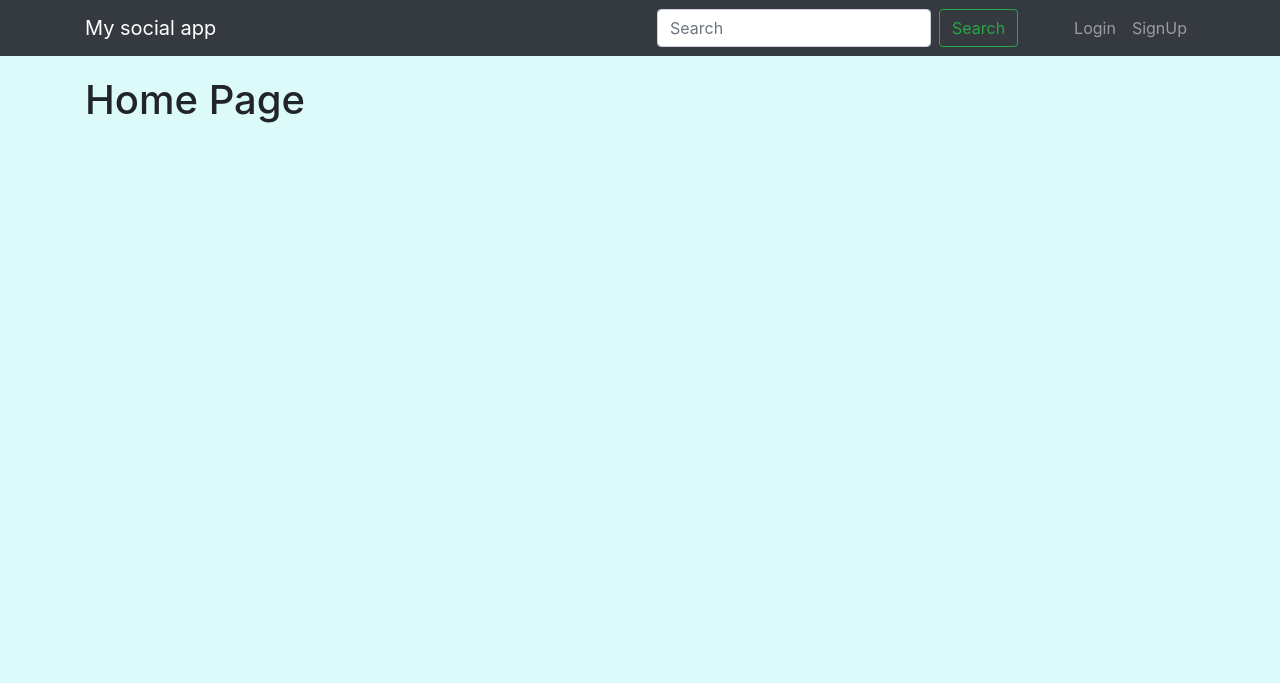
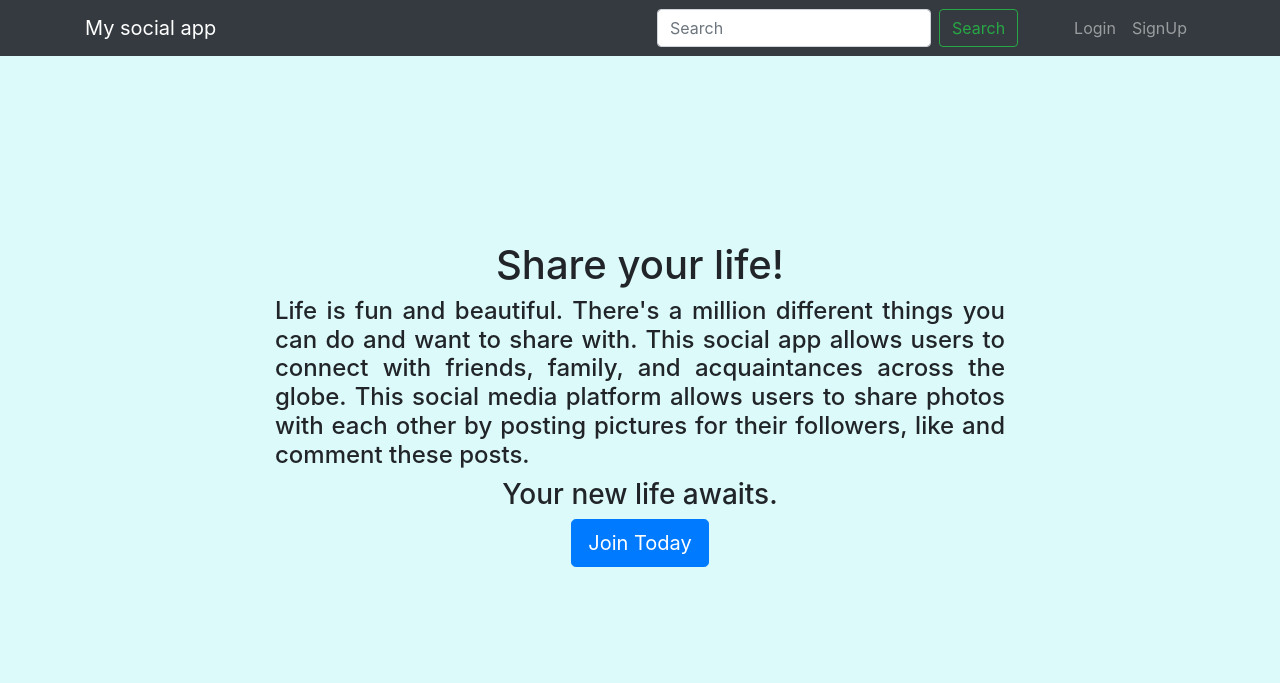
Before and after one commit to Voorhees2019/mysocial_app, a Django app: template auth_app/templates/auth_app/home.html in a window 1280 px wide. Shown: the top 683 px of the page. Run offline with Django 3.2, Linux system fonts and the light colour scheme; the template is opened without the code that fills it, so the values that code supplies are empty.

Commit message:
stylized home page

```diff
--- a/auth_app/forms.py
+++ b/auth_app/forms.py
@@ -5,7 +5,10 @@ from .models import Profile
 
 
 class UserRegisterForm(UserCreationForm):
+    username = forms.CharField(required=True)
     email = forms.EmailField(required=True)
+    password1 = forms.CharField(required=True, label='Password', widget=forms.PasswordInput())
+    password2 = forms.CharField(required=True, label='Password Confirmation', widget=forms.PasswordInput())
 
     class Meta:
         model = User
--- a/auth_app/templates/auth_app/about.html
+++ /dev/null
@@ -1,6 +0,0 @@
-{% extends 'auth_app/base.html' %}
-{% block title %}About{% endblock %}
-
-{% block content %}
-    <h1>About Us</h1>
-{% endblock %}
--- a/auth_app/templates/auth_app/home.html
+++ b/auth_app/templates/auth_app/home.html
@@ -2,5 +2,15 @@
 {% block title %}Home{% endblock %}
 
 {% block content %}
-    <h1>Home Page</h1>
+    <div class="row align-items-center justify-content-center mt-5" style="height: 70vh">
+        <div class="col-lg-8 text-center">
+            <h1>Share your life!</h1>
+            <h4 style="text-align: justify;">Life is fun and beautiful. There's a million different things you can do
+                and want to share with. This social app allows users to connect with friends, family, and acquaintances
+                across the globe. This social media platform allows users to share photos with each other by posting
+                pictures for their followers, like and comment these posts.</h4>
+            <h3 class="text-center">Your new life awaits.</h3>
+            <a role="button" class="btn btn-primary btn-lg" href="{% url 'register' %}">Join Today</a>
+        </div>
+    </div>
 {% endblock %}
--- a/auth_app/templates/auth_app/login.html
+++ b/auth_app/templates/auth_app/login.html
@@ -3,6 +3,7 @@
 {% load crispy_forms_tags %}
 
 {% block content %}
+    <div class="col-lg-6 offset-lg-3 col-md-6 offset-md-3">
         <form action="" method="POST">
             {% csrf_token %}
             <fieldset class="form-group">
@@ -20,5 +21,7 @@
             <small class="text-muted">Need an account?
                 <a href="{% url 'register' %}" class="ml-2">Sign Up Now</a></small>
         </div>
+    </div>
+
 
 {% endblock %}
--- a/auth_app/templates/auth_app/register.html
+++ b/auth_app/templates/auth_app/register.html
@@ -3,10 +3,11 @@
 {% block title %}SignUp{% endblock %}
 
 {% block content %}
+    <div class="col-lg-6 offset-lg-3 col-md-6 offset-md-3">
         <form method="POST">
         {% csrf_token %}
             <fieldset class="form-group">
-            <legend class="border-bottom mb-4">Join Today</legend>
+                <legend class="border-bottom mb-4">Registration</legend>
                 {{ form|crispy }}
             </fieldset>
             <div class="form-group">
@@ -17,4 +18,5 @@
             <small class="text-muted">Already have an account?
                 <a href="{% url 'login' %}" class="ml-2">Sign In</a></small>
         </div>
+    </div>
 {% endblock %}
--- a/mysocial/settings.py
+++ b/mysocial/settings.py
@@ -132,7 +132,7 @@ CRISPY_TEMPLATE_PACK = 'bootstrap4'
 
 LOGIN_REDIRECT_URL = 'posts'
 LOGIN_URL = 'login'
-# LOGOUT_REDIRECT_URL = 'home'
+LOGOUT_REDIRECT_URL = 'login'
 
 EMAIL_BACKEND = 'django.core.mail.backends.smtp.EmailBackend'
 EMAIL_HOST = 'smtp.gmail.com'
--- a/mysocial/urls.py
+++ b/mysocial/urls.py
@@ -18,7 +18,7 @@ urlpatterns = [
     path('register/', auth_views.register, name='register'),
     path('login/', django_auth_views.LoginView.as_view(template_name='auth_app/login.html',
                                                        redirect_authenticated_user=True), name='login'),
-    path('logout/', django_auth_views.LogoutView.as_view(template_name='auth_app/logout.html'), name='logout'),
+    path('logout/', django_auth_views.LogoutView.as_view(), name='logout'),
     # password reset
     path('password-reset/',
          django_auth_views.PasswordResetView.as_view(template_name='auth_app/password_reset.html'),
@@ -40,7 +40,6 @@ urlpatterns = [
     path('searchresult/', auth_views.searchresult, name='searchresult'),
     path('like/<int:post_id>', posts_views.like, name='like'),
     path('unlike/<int:post_id>', posts_views.unlike, name='unlike'),
-
 ]
 
 urlpatterns += staticfiles_urlpatterns()
--- a/posts_app/admin.py
+++ b/posts_app/admin.py
@@ -1,5 +1,6 @@
 from django.contrib import admin
-from .models import Post, Like
+from .models import Post, Like, Comment
 
 admin.site.register(Post)
 admin.site.register(Like)
+admin.site.register(Comment)
--- a/posts_app/forms.py
+++ b/posts_app/forms.py
@@ -9,9 +9,8 @@ class PostForm(forms.ModelForm):
 
 
 class PostCommentForm(forms.ModelForm):
+    content = forms.CharField(label='', widget=forms.Textarea(attrs={'rows': 5}))
+
     class Meta:
         model = Comment
         fields = ['content']
-        widgets = {
-            'content': forms.Textarea(attrs={'rows': 5})
-        }
--- a/posts_app/templates/posts_app/post_detail.html
+++ b/posts_app/templates/posts_app/post_detail.html
@@ -72,7 +72,7 @@
                         Comment{{ object.number_of_comments|pluralize }}</strong>
                     <hr>
                     {% for comment in comments %}
-                        <div class="pl-3 mb-3 border">
+                        <div class="pl-3 pr-3 mb-3 border">
                             <div class="d-flex flex-row align-items-center">
                                 <div class="mr-1">
                                     <img src="{{ comment.user.profile.profile_pic.url }}" class="rounded-circle"
@@ -85,7 +85,7 @@
                                 </div>
                             </div>
                             <div class="ml-2">
-                                <p>{{ comment.content|safe|linebreaks }}</p>
+                                {{ comment.content|safe|linebreaks }}
                             </div>
                         </div>
                     {% endfor %}
```
Also changed, not shown: auth_app/templates/auth_app/logout.html (deleted, +0 -8 lines), auth_app/templates/auth_app/profile.html (+4 -4 lines). Lines whose indentation alone changed are shown as unchanged.
